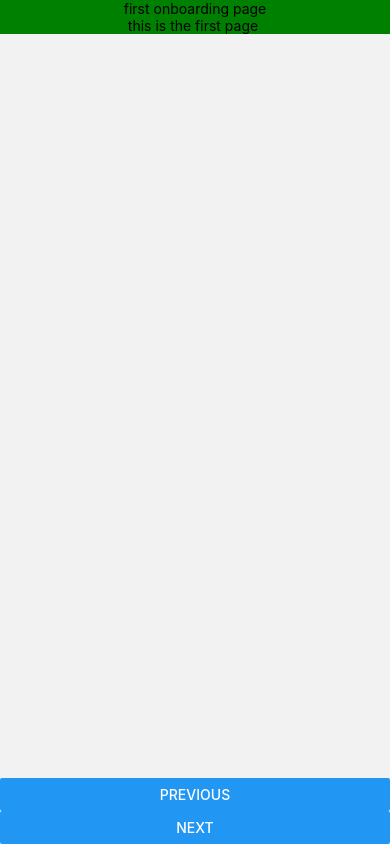
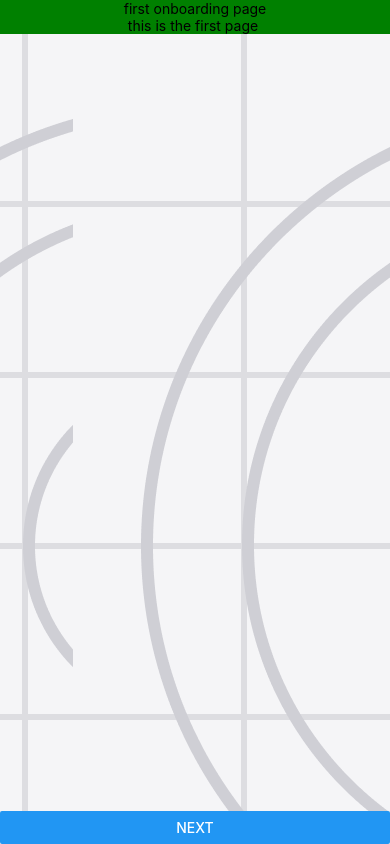
Before and after one commit to LiJieSu0/Tip-Calculator, a React Native app: screen / in a window 390 px wide. Built offline with nearby package versions, Linux system fonts and the light colour scheme; what react-native-google-mobile-ads would draw is missing.

Commit message:
add image to onboarding item

```diff
--- a/components/Calculator.js
+++ b/components/Calculator.js
@@ -67,11 +67,12 @@ export default function Calculator(){
 
                  {/* Google Ad component */}
                 <AdComponent />
+
+                {/* Button for clear isFirstLaunch value, only for testing */}
                 <Button title="clear" onPress={clearBtn}/>
+
             </View>
         </View>
         </TouchableWithoutFeedback>
 
-
-
 );}
--- a/components/OnboardingComponent.js
+++ b/components/OnboardingComponent.js
@@ -1,5 +1,5 @@
 import { useState,useRef } from 'react';
-import {Text,View, FlatList,Animated,Button} from 'react-native';
+import {Text,View, FlatList,Animated,Button,Image} from 'react-native';
 import OnboardingItem from './OnboardingItem';
 
 
@@ -49,7 +49,7 @@ export default function OnboardingComponent(props){
             }}
 
         />
-        <Button title="Previous" onPress={handlePrevPress} />
+        {currentIndex!=0&&<Button title="Previous" onPress={handlePrevPress} />}
 
         {currentIndex==slides.length-1?
             <Button title="Done" onPress={handleFinishPress} />:
@@ -64,15 +64,18 @@ const slides=[
         id:'1',
         title:'first onboarding page',
         description:'this is the first page ',
+        img:require('../assets/icon.png')
     },
     {
         id:'2',
         title:'second page',
         description:'this is the second page',
+        img:require('../assets/icon.png')
     },
     {
         id:'3',
         title:'end page',
         description:'this is the end page',
+        img:require('../assets/icon.png')
     },
 ]
--- a/components/OnboardingItem.js
+++ b/components/OnboardingItem.js
@@ -1,4 +1,4 @@
-import {Text,View, FlatList,useWindowDimensions,StyleSheet} from 'react-native';
+import {Text,View, FlatList,useWindowDimensions,StyleSheet,Image} from 'react-native';
 
 export default function OnboardingItem({item}){
     const {width}=useWindowDimensions();
@@ -6,6 +6,7 @@ export default function OnboardingItem({item}){
         <View style={[myStyle.container,{width}]}>
             <Text>{item.title}</Text>
             <Text>{item.description}</Text>
+            <Image source={item.img}/>
         </View>
     );
 }
--- a/package.json
+++ b/package.json
@@ -20,6 +20,7 @@
     "react-dom": "18.2.0",
     "react-native": "0.72.6",
     "react-native-google-mobile-ads": "^12.4.0",
+    "react-native-onboarding-swiper": "^1.2.0",
     "react-native-responsive-screen": "^1.4.2",
     "react-native-web": "~0.19.6",
     "typed-async-storage": "^3.1.2"
```
Also changed, not shown: 1 other file (tests, documents, lock files or other folders).
